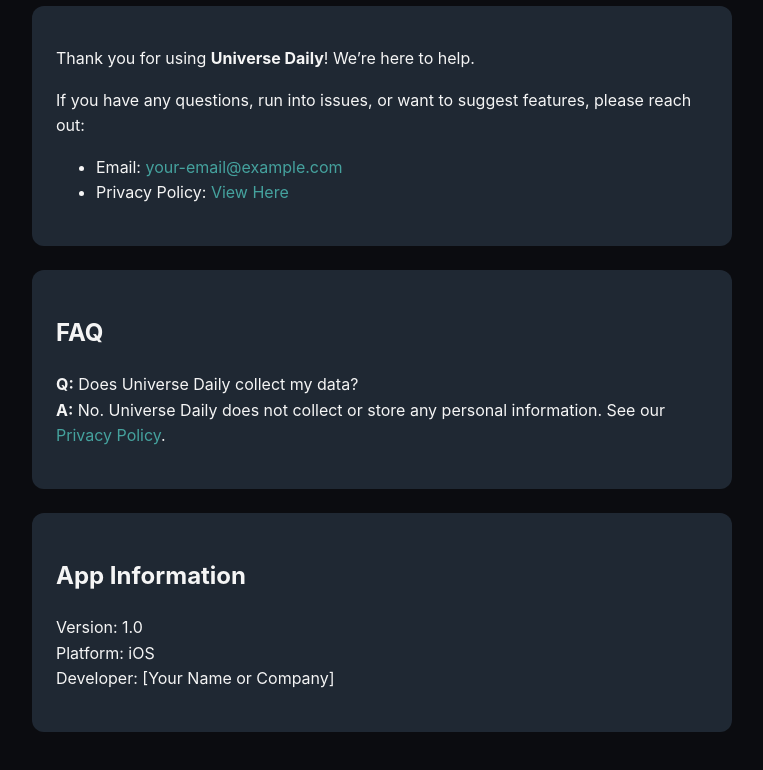
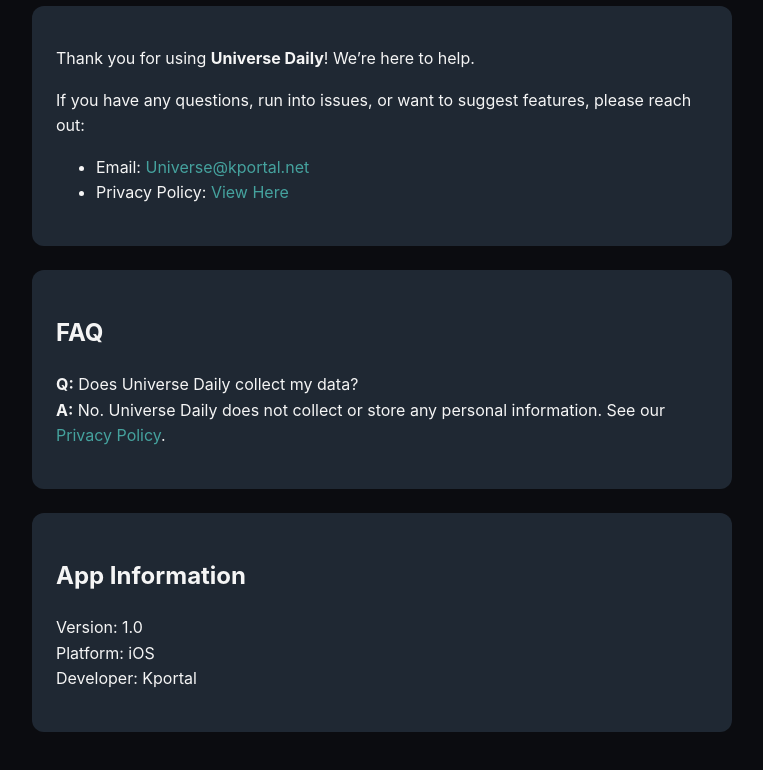
Before and after one commit to Ender1824/Universe-Daily-Support, a plain HTML site: page index.html in a window 1280 px wide. Shown: the part 120-890 px from the top of the page, without its empty margins (258-1021 px from the left). Drawn offline with Linux system fonts and the light colour scheme.

Commit message:
Update index.html

```diff
--- a/index.html
+++ b/index.html
@@ -42,7 +42,7 @@
       <p>Thank you for using <strong>Universe Daily</strong>! We’re here to help.</p>
       <p>If you have any questions, run into issues, or want to suggest features, please reach out:</p>
       <ul>
-        <li>Email: <a href="mailto:your-email@example.com">your-email@example.com</a></li>
+        <li>Email: <a href="mailto:Universe@kportal.net">Universe@kportal.net</a></li>
         <li>Privacy Policy: <a href="privacy.html">View Here</a></li>
       </ul>
     </div>
@@ -55,7 +55,7 @@
       <h2>App Information</h2>
       <p>Version: 1.0<br>
       Platform: iOS<br>
-      Developer: [Your Name or Company]</p>
+      Developer: Kportal </p>
     </div>
   </div>
 </body>
```
